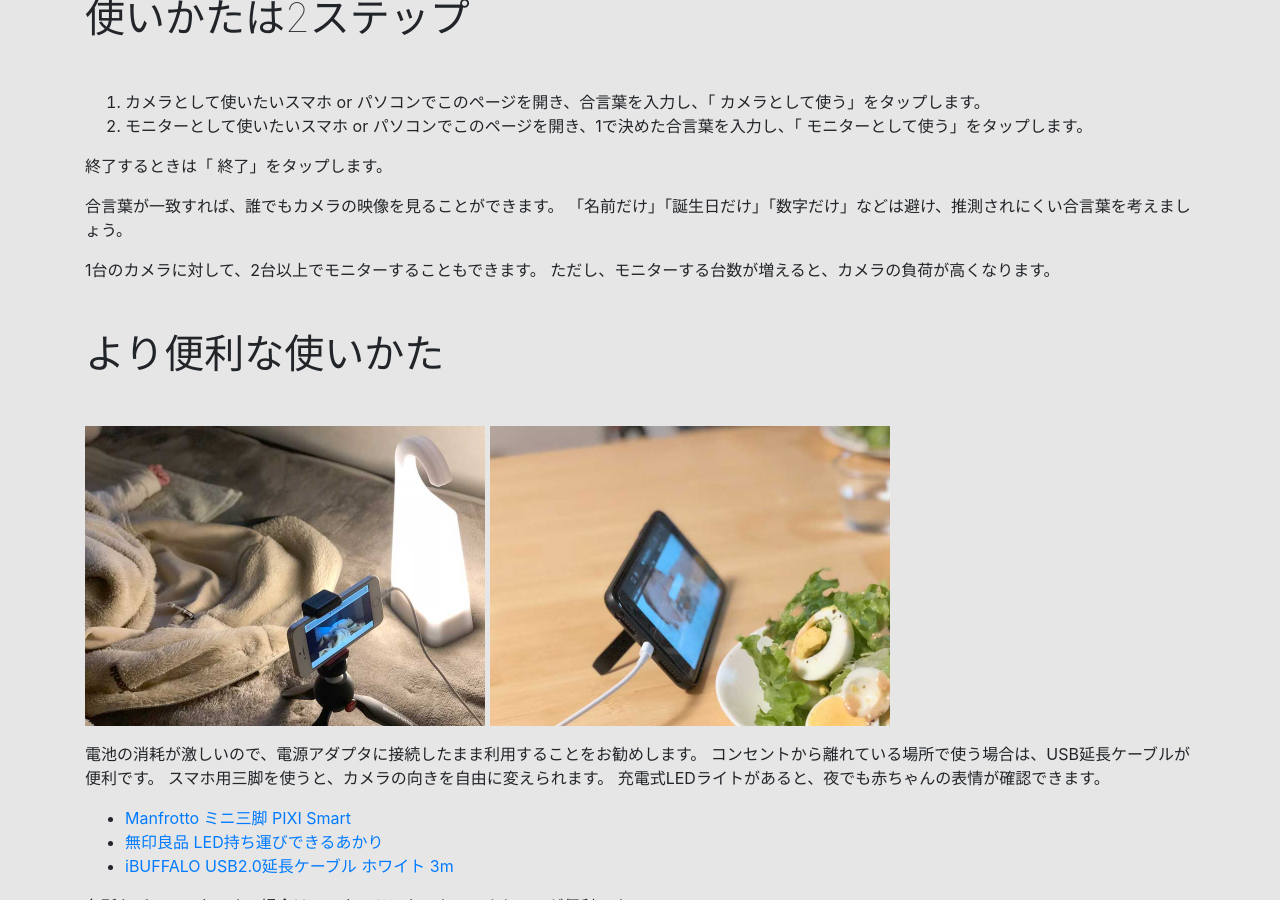
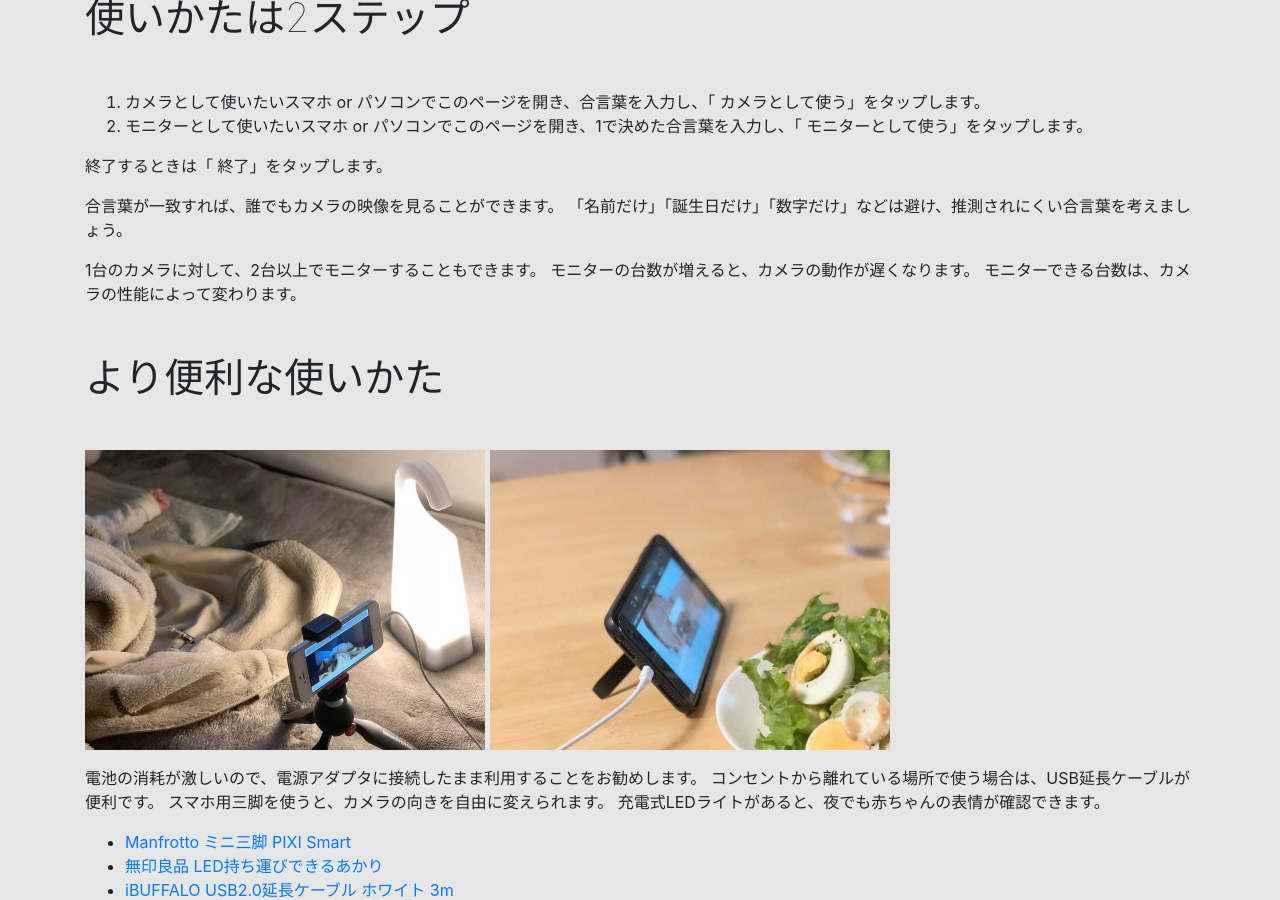
Before and after one commit to rotsuya/skyway-baby-monitor, a Jekyll site: the page built from index.md, in a window 1280 px wide and 900 px high, scrolled down 1298 px. Built offline with Jekyll 4.4.1, drawn with Linux system fonts in a browser that asks for light colours; some web fonts are replaced; our own code applies the rules of GitHub Pages for plain Markdown files.

Commit message:
Improve instructions

```diff
--- a/index.md
+++ b/index.md
@@ -27,10 +27,8 @@ SkyWay(のCommunity Editionという無償プラン)のおかげで、短期間
 「名前だけ」「誕生日だけ」「数字だけ」などは避け、推測されにくい合言葉を考えましょう。
 
 1台のカメラに対して、2台以上でモニターすることもできます。
-ただし、モニターする台数が増えると、カメラの負荷が高くなります。
-{% comment %}
-多くの台数でモニターしたい方は、[高度な使い方](#advanced)をお読みください。
-{% endcomment %}
+モニターの台数が増えると、カメラの動作が遅くなります。
+モニターできる台数は、カメラの性能によって変わります。
 
 # より便利な使いかた
 {: .my-5 }
```
